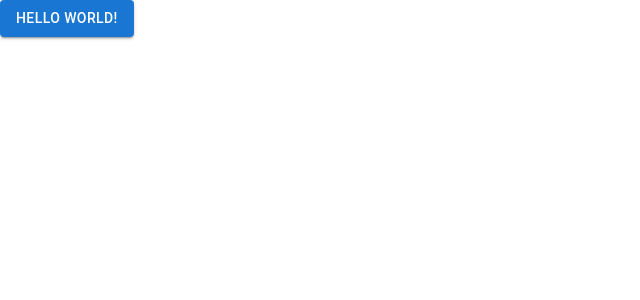
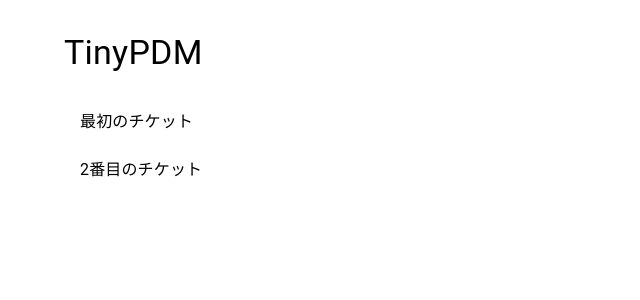
Before and after one commit to horie-t/tiny-pmt, a React (Create React App) app in the folder frontend/: page / in a window 1280 px wide. Shown: the top 300 px of the page, without its empty margins (0-640 px from the left). Built offline with nearby package versions, Linux system fonts and the light colour scheme.

Commit message:
チケットのリストを固定で表示

```diff
--- a/frontend/src/App.tsx
+++ b/frontend/src/App.tsx
@@ -1,11 +1,20 @@
 import React from 'react';
-import { Button } from '@mui/material';
+import { List, ListItem, ListItemText, Typography } from '@mui/material';
+import { Container } from '@mui/system';
 
 function App() {
   return (
-    <Button variant='contained' color='primary'>
-      Hello World!
-    </Button>
+    <Container maxWidth="lg">
+      <Typography sx={{mt: 4, mb: 2}} variant='h4' component='div'>TinyPDM</Typography>
+      <List dense={false}>
+        <ListItem key={1}>
+          <ListItemText primary='最初のチケット' />
+        </ListItem>
+        <ListItem key={2}>
+          <ListItemText primary='2番目のチケット' />
+        </ListItem>
+      </List>
+    </Container>
   );
 }
 
```
